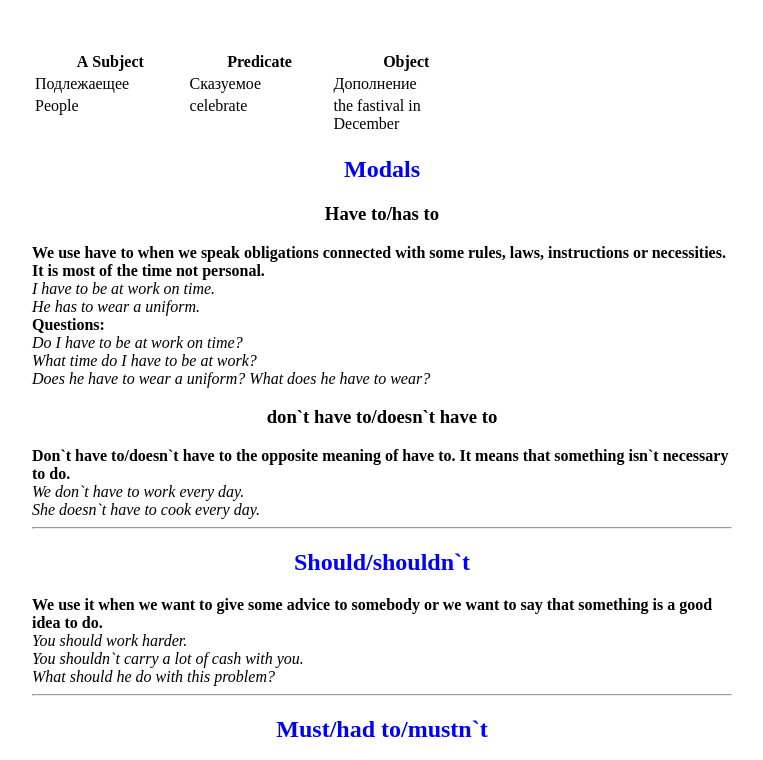
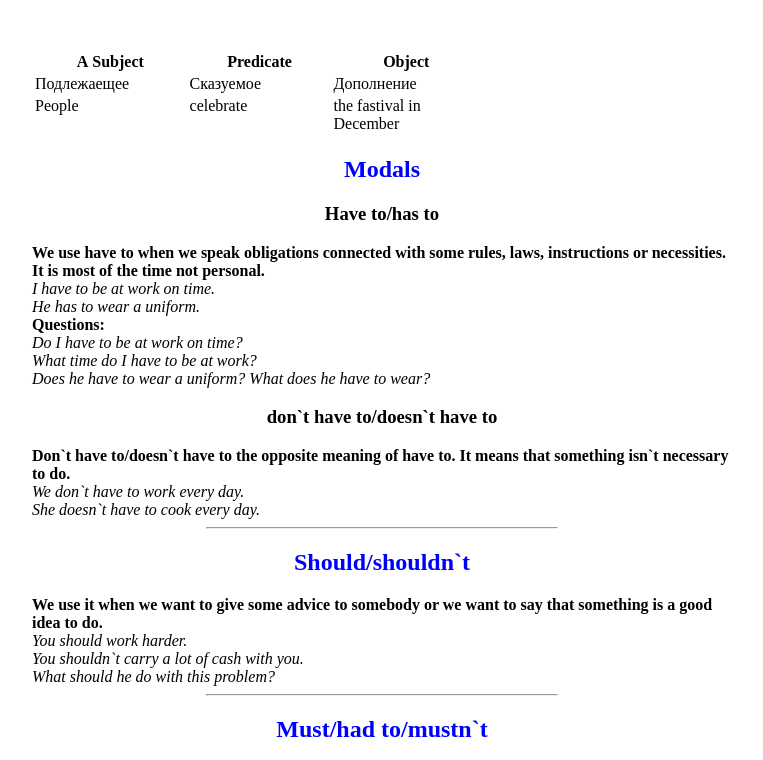
Before and after one commit to ZapDen/Grammar, a plain HTML site: page index.html in a window 1280 px wide. Shown: the top 760 px of the page, without its empty margins (418-1181 px from the left). Drawn offline with Linux system fonts and the light colour scheme.

Commit message:
Update style.css

```diff
--- a/style.css
+++ b/style.css
@@ -12,6 +12,10 @@ h2{
 
 h3{
 	text-align: center;
+}
+
+hr{
+	width: 50%;
 }
 
 table{
```
